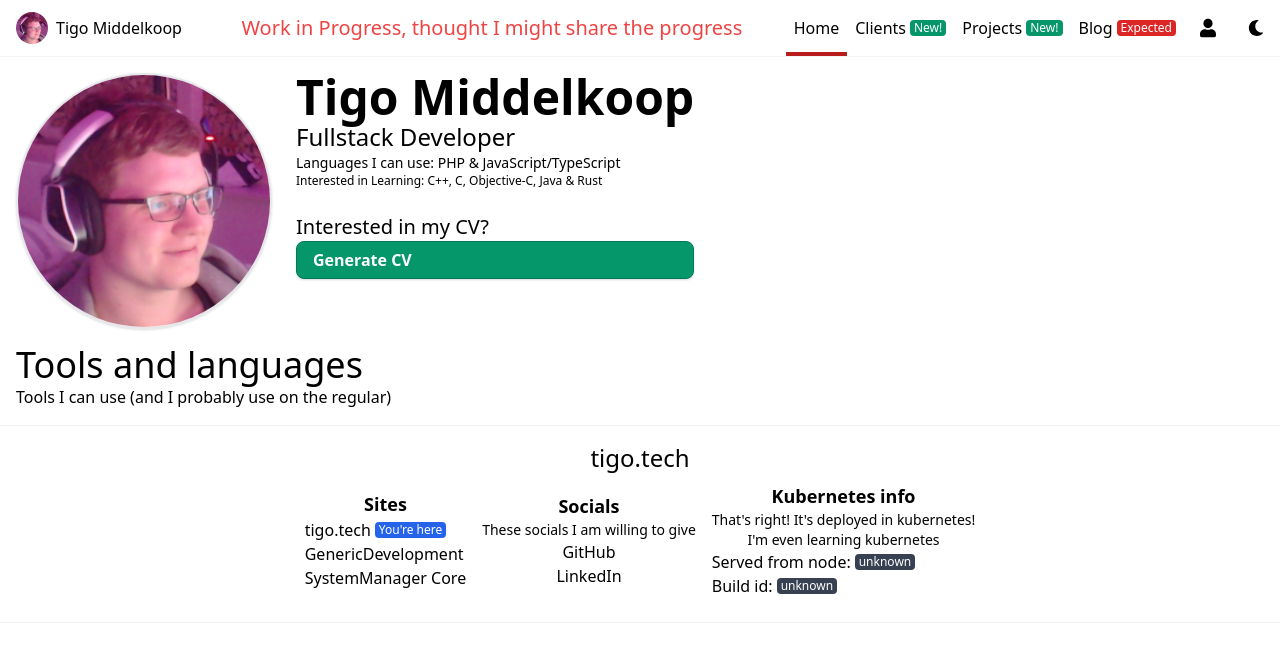
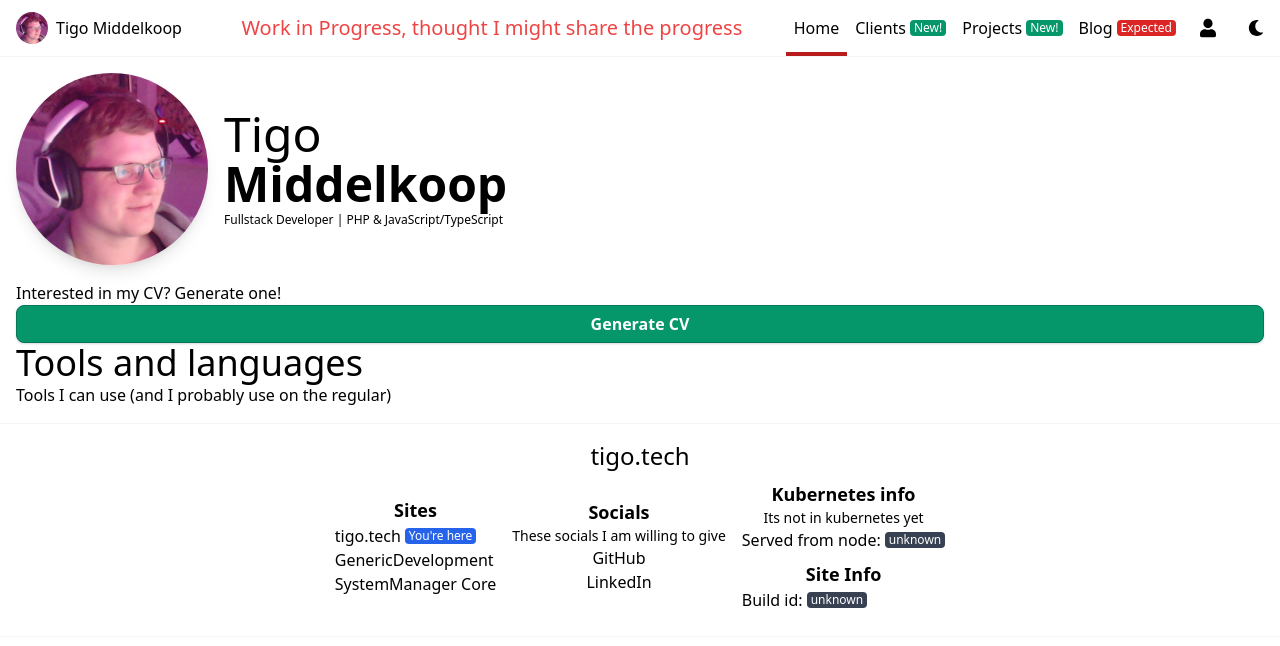
Before and after one commit to tigomiddelkoop/Portfolio, a Next.js app: page / in a window 1280 px wide. Shown: the top 646 px of the page. Built offline with nearby package versions, Linux system fonts and the light colour scheme.

Commit message:
Added 'site info' in the footer, added a login page with nothing on it, added some the ability to add classnames to the button and did some restyling of the homepage

```diff
--- a/src/components/button.tsx
+++ b/src/components/button.tsx
@@ -1,6 +1,7 @@
 import styles from "./button.module.scss"
 
 interface Props {
+    className?: any;
     children: any;
     color?: "primary" | "secondary" | "danger" | "warning" | "success" | "info";
     onClick?: Function;
@@ -40,9 +41,12 @@ export default function Button(props: Props) {
 
     }
 
+    let classNames = ""
+    if (props.className !== undefined) classNames = props.className;
+
 
     return (
-        <div className={type}>
+        <div className={type + " " + classNames}>
             {props.children}
         </div>
     )
--- a/src/components/footer.tsx
+++ b/src/components/footer.tsx
@@ -27,18 +27,24 @@ export default function Footer() {
             </div>
 
             <div className={styles.footerCategoryContainer}>
+                <div className={"mb-2"}>
                     <p className={styles.footerCategoryTitle}>Kubernetes info</p>
                     <div className={styles.footerCategorySubTitle}>
-                    <p>That's right! It's deployed in kubernetes!</p>
-                    <p>I'm even learning kubernetes</p>
+                        <p>Its not in kubernetes yet</p>
+                        {/*<p>That's right! It's deployed in kubernetes!</p>*/}
+                        {/*<p>I'm even learning kubernetes</p>*/}
                     </div>
                     <div className={"flex items-center"}>
                         <p className={"mr-1"}>Served from node: </p>
                         <Pill>unknown</Pill>
                     </div>
+                </div>
+                <div>
+                    <p className={styles.footerCategoryTitle}>Site Info</p>
                     <div className={"flex items-center"}>
-                    <p className={"mr-1"}> Build id:</p>
+                        <p className={"mr-1"}>Build id:</p>
                         <Pill>unknown</Pill>
+                    </div>
                 </div>
             </div>
         </div>
--- a/src/components/navbar.tsx
+++ b/src/components/navbar.tsx
@@ -2,14 +2,18 @@ import Link from "next/link"
 import Image from "next/image"
 import styles from "./navbar.module.scss"
 import Pill from "./pill";
-import {useRouter} from 'next/router'
+import {useRouter} from 'next/router';
 
 import {useState} from "react";
+
+import {FontAwesomeIcon} from "@fortawesome/react-fontawesome";
+import {faUser, faMoon} from "@fortawesome/free-solid-svg-icons";
 
 // @TODO put more in the module.css file of this file to clean it up of css statements and easy manipulation without searching
 const darkHover = " dark:hover:bg-gray-800"
 const inactiveNav = styles.navItemInactive + darkHover;
 const activeNav = styles.navItemActive + darkHover;
+const navButton = styles.navButton + darkHover
 
 export default function Navbar(props, test) {
 
@@ -73,12 +77,14 @@ export default function Navbar(props, test) {
                         </div>
                     </Link>
                     <div className={"flex"}>
-                        <button className={styles.navButton + " w-12 justify-center"}>
+                        <Link href={"/login"}>
+                            <div className={navButton}>
                             <Image height={24}
                                    width={16}
                                    src={"/user-solid.svg"}/>
-                        </button>
-                        <button className={styles.navButton}>
+                            </div>
+                        </Link>
+                        <button className={navButton}>
                             <Image height={24}
                                    width={16}
                                    src={"/moon-solid.svg"}/>
--- a/src/pages/_app.tsx
+++ b/src/pages/_app.tsx
@@ -1,7 +1,14 @@
 import '../styles/globals.css'
 import Layout from "../components/layout";
+import {useRouter} from "next/router";
 
 function MyApp({Component, pageProps}) {
+
+    const router = useRouter();
+    console.log(router);
+
+    if (router.pathname.includes("/login")) return <Component {...pageProps} />
+
     return <Layout><Component {...pageProps} /></Layout>
 }
 
--- a/src/pages/_document.tsx
+++ b/src/pages/_document.tsx
@@ -1,19 +1,25 @@
-import Document, { Html, Head, Main, NextScript } from 'next/document'
+import Document, {Html, Head, Main, NextScript} from 'next/document'
 
 class MyDocument extends Document {
     static async getInitialProps(ctx) {
+
         const initialProps = await Document.getInitialProps(ctx)
-        return { ...initialProps }
+        return {...initialProps}
+
     }
 
 
     render() {
+
+        // @TODO Implement dark mode here?
+
+
         return (
             <Html className={""}>
-                <Head />
-                <body>
-                <Main />
-                <NextScript />
+                <Head/>
+                <body className={"h-screen"}>
+                <Main/>
+                <NextScript/>
                 </body>
             </Html>
         )
--- a/src/pages/index.tsx
+++ b/src/pages/index.tsx
@@ -5,33 +5,57 @@ import Image from "next/image";
 
 export default function Home() {
     return (
-        <Fragment>
+        <div>
             <div>
                 <Head>
                     <title>Tigo Middelkoop - Home</title>
                     <link rel="icon" href="/favicon.ico"/>
                 </Head>
-                <main>
-                    <div className="md:flex mb-4">
+                <main className={"h-full dark:text-white"}>
+                    <div className={"flex flex-col"}>
+                        <div className="flex mb-4 items-center">
 
-                        <img className="shadow border-2 h-64 w-64 mx-auto md:mx-0 md:mr-6 rounded-full"
-                             alt="Tigo" src={"/img/profilepicture.png"}/>
-                        <div className="text-center md:text-left">
-                            <h1 className="text-4xl md:text-5xl font-semibold">Tigo Middelkoop</h1>
-                            <h3 className="text-2xl font-light">Fullstack Developer</h3>
-                            <h4 className="text-sm font-light">Languages I can use: PHP & JavaScript/TypeScript</h4>
-                            <h4 className="text-xs font-light mb-6">Interested in Learning: C++, C, Objective-C,
-                                Java &
-                                Rust</h4>
-                                <h1 className={"text-xl"}>Interested in my CV?</h1>
-                                <Button color={"success"}>Generate CV</Button>
+                            <div className="flex rounded-full shadow-lg">
+                                <Image
+                                    className={"rounded-full"}
+                                    alt="Tigo"
+                                    src={"/img/profilepicture.png"}
+                                    height={192}
+                                    width={192}
+                                />
+                            </div>
+                            <div className="ml-4">
+                                <div className={"mb-1"}>
+                                    <h1 className="text-4xl md:text-5xl font-light mb-0.5">Tigo</h1>
+                                    <h1 className="text-4xl md:text-5xl font-bold">Middelkoop</h1>
+                                </div>
+                                <p className="text-xs">Fullstack Developer | PHP & JavaScript/TypeScript</p>
+                            </div>
+                        </div>
+                        <div className={"flex flex-col"}>
+                            <p>Interested in my CV? Generate one!</p>
+                            <Button className={"lg:8w-32 text-center"} color={"success"}>Generate CV</Button>
                         </div>
                     </div>
-
-                    <h1 className={"text-4xl"}>Tools and languages</h1>
-                    <h1 className={"text-1xl"}>Tools I can use (and I probably use on the regular)</h1>
+                    <div>
+                        <h1 className={"text-4xl"}>Tools and languages</h1>
+                        <h1 className={"text-1xl"}>Tools I can use (and I probably use on the regular)</h1>
+                    </div>
                 </main>
             </div>
-        </Fragment>
+        </div>
     )
 }
+
+{/*<h4 className="text-sm font-light">Languages I can use: </h4>*/
+}
+{/*<h4 className="text-xs font-light mb-6">Interested in Learning: C++, C, Objective-C,*/
+}
+{/*    Java &*/
+}
+{/*    Rust</h4>*/
+}
+{/*<h1 className={"text-xl"}>Interested in my CV?</h1>*/
+}
+{/*<Button color={"success"}>Generate CV</Button>*/
+}
--- /dev/null
+++ b/src/pages/login.tsx
@@ -0,0 +1,14 @@
+export default function Login() {
+
+    return (
+        <div className={"dark"}>
+            <div className={"dark dark:text-white dark:bg-black h-screen flex flex-col justify-center"}>
+                <div className={"m-4"}>
+                    <h1 className={"text-6xl mb-1"}>Loginpage work in progress</h1>
+                    <p className={""}>And no. You can not register.</p>
+                </div>
+            </div>
+        </div>
+    )
+
+}
```
Also changed, not shown: package.json (+7 -1 lines), 2 other files (tests, documents, lock files or other folders). Lines whose indentation alone changed are shown as unchanged.
